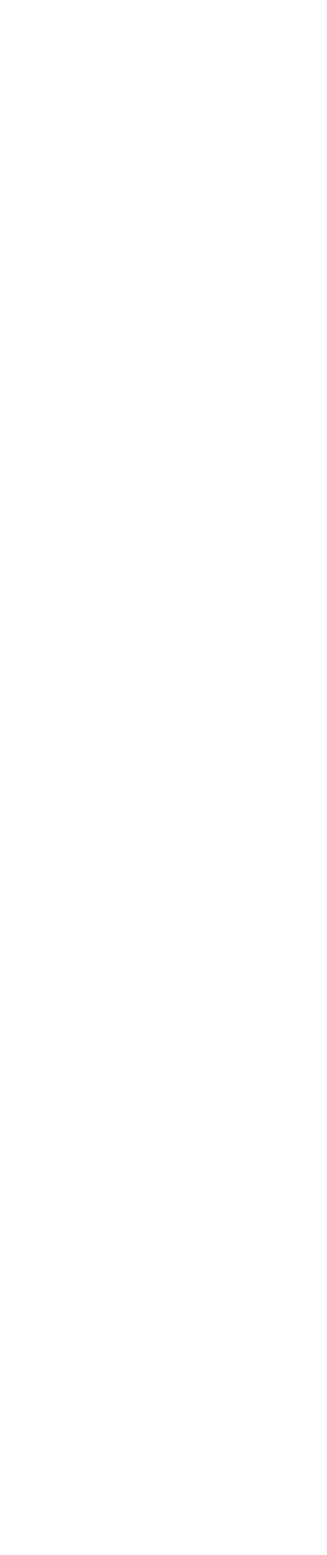
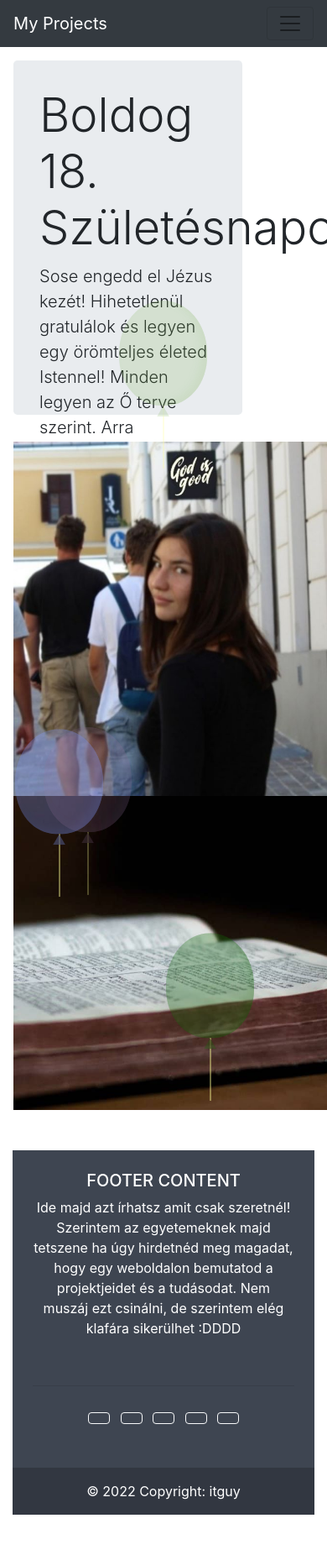
Before and after one commit to AndrasTarlos/DorkaSzlany, a plain HTML site: page index.html in a window 390 px wide. Shown: the whole page at 84% size. Before the commit the page ends 844 px from the top, so only its background shows below. Drawn offline with nearby package versions, Linux system fonts and the light colour scheme.

Commit message:
Finished Birthday website

```diff
--- /dev/null
+++ b/_footer.html
@@ -0,0 +1,77 @@
+<div class="container my-5">
+    <footer
+            class="text-center text-lg-start text-white"
+            style="background-color: #3e4551"
+    >
+        <div class="container p-4 pb-0">
+            <section class="">
+                <div class="row d-flex justify-content-center">
+                    <div class="col-lg-4 col-md-6 mb-4 mb-md-0 ">
+                        <h5 class="text-uppercase">FOOTER CONTENT</h5>
+
+                        <p>
+                            Ide majd azt írhatsz amit csak szeretnél! Szerintem az egyetemeknek
+                            majd tetszene ha úgy hirdetnéd meg magadat, hogy egy weboldalon
+                            bemutatod a projektjeidet és a tudásodat. Nem muszáj ezt csinálni, de
+                            szerintem elég klafára sikerülhet :DDDD
+                        </p>
+                    </div>
+                </div>
+            </section>
+            <hr class="mb-4" />
+
+            <!-- Section: Social media -->
+            <section class="mb-4 text-center">
+                <!-- Facebook -->
+                <a
+                        class="btn btn-outline-light btn-floating m-1"
+                        href="#!"
+                        role="button"
+                ><i class="bi bi-facebook"></i
+                ></a>
+
+                <!-- Google -->
+                <a
+                        class="btn btn-outline-light btn-floating m-1"
+                        href="#!"
+                        role="button"
+                ><i class="fab fa-google"></i
+                ></a>
+
+                <!-- Instagram -->
+                <a
+                        class="btn btn-outline-light btn-floating m-1"
+                        href="#!"
+                        role="button"
+                ><i class="fab fa-instagram"></i
+                ></a>
+
+                <!-- Linkedin -->
+                <a
+                        class="btn btn-outline-light btn-floating m-1"
+                        href="#!"
+                        role="button"
+                ><i class="fab fa-linkedin-in"></i
+                ></a>
+
+                <!-- Github -->
+                <a
+                        class="btn btn-outline-light btn-floating m-1"
+                        href="#!"
+                        role="button"
+                ><i class="fab fa-github"></i
+                ></a>
+            </section>
+            <!-- Section: Social media -->
+        </div>
+        <div
+                class="text-center p-3"
+                style="background-color: rgba(0, 0, 0, 0.2)"
+        >
+            © 2022 Copyright:
+            <a class="text-white" href="https://github.com/AndrasTarlos"
+            >itguy</a
+            >
+        </div>
+    </footer>
+</div>
--- /dev/null
+++ b/_header.html
@@ -0,0 +1,20 @@
+<nav class="navbar navbar-expand-lg navbar-light bg-dark">
+    <a class="navbar-brand text-white" href="#">My Projects</a>
+    <button class="navbar-toggler" type="button" data-toggle="collapse" data-target="#navbarSupportedContent" aria-controls="navbarSupportedContent" aria-expanded="false" aria-label="Toggle navigation">
+        <span class="navbar-toggler-icon"></span>
+    </button>
+
+    <div class="collapse navbar-collapse" id="navbarSupportedContent">
+        <ul class="navbar-nav mr-auto">
+            <li class="nav-item active">
+                <a class="nav-link text-white" href="#">Motivation<span class="sr-only">(current)</span></a>
+            </li>
+            <li class="nav-item">
+                <a class="nav-link text-white" href="#">About me</a>
+            </li>
+            <li class="nav-item">
+                <a class="nav-link text-white" href="#">Curriculum Vitae</a>
+            </li>
+        </ul>
+    </div>
+</nav>
--- /dev/null
+++ b/css/balloon.css
@@ -0,0 +1,52 @@
+body {
+    margin: 0;
+}
+
+#balloon-container {
+    height: 100vh;
+    padding: 1em;
+    box-sizing: border-box;
+    display: flex;
+    flex-wrap: wrap;
+    overflow: hidden;
+}
+
+.balloon {
+    height: 125px;
+    width: 105px;
+    border-radius: 75% 75% 70% 70%;
+    position: relative;
+}
+
+.balloon:before {
+    content: "";
+    height: 75px;
+    width: 1px;
+    padding: 1px;
+    background-color: #FDFD96;
+    display: block;
+    position: absolute;
+    top: 125px;
+    left: 0;
+    right: 0;
+    margin: auto;
+}
+
+.balloon:after {
+    content: "▲";
+    text-align: center;
+    display: block;
+    position: absolute;
+    color: inherit;
+    top: 120px;
+    left: 0;
+    right: 0;
+    margin: auto;
+}
+
+@keyframes float {
+    from {transform: translateY(100vh);
+        opacity: 1;}
+    to {transform: translateY(-300vh);
+        opacity: 0;}
+}
--- a/index.html
+++ b/index.html
@@ -2,9 +2,121 @@
 <html lang="en">
 <head>
     <meta charset="UTF-8">
-    <title>Title</title>
+    <title>Boldog Szülinapot!</title>
+    <link rel="icon" href="https://cdn-icons-png.flaticon.com/512/1930/1930660.png">
+    <link rel="stylesheet" href="css/balloon.css">
+
+    <!-- Required meta tags -->
+    <meta charset="utf-8">
+    <meta name="viewport" content="width=device-width, initial-scale=1, shrink-to-fit=no">
+
+    <script src="https://ajax.googleapis.com/ajax/libs/jquery/1.10.2/jquery.min.js"></script>
+    <script src="https://cdn.jsdelivr.net/npm/jquery@3.5.1/dist/jquery.slim.min.js" integrity="sha384-DfXdz2htPH0lsSSs5nCTpuj/zy4C+OGpamoFVy38MVBnE+IbbVYUew+OrCXaRkfj" crossorigin="anonymous"></script>
+    <script src="https://cdn.jsdelivr.net/npm/bootstrap@4.6.2/dist/js/bootstrap.bundle.min.js" integrity="sha384-Fy6S3B9q64WdZWQUiU+q4/2Lc9npb8tCaSX9FK7E8HnRr0Jz8D6OP9dO5Vg3Q9ct" crossorigin="anonymous"></script>
+    <script
+            src="https://code.jquery.com/jquery-3.6.0.min.js"
+            integrity="sha256-/xUj+3OJU5yExlq6GSYGSHk7tPXikynS7ogEvDej/m4="
+            crossorigin="anonymous"
+    ></script>
+    <script src="js/balloon.js"></script>
+    <script>
+        $(function(){
+            $("#header").load("_header.html");
+            $("#footer").load("_footer.html");
+        });
+    </script>
+
+    <!-- Bootstrap CSS -->
+    <link rel="stylesheet" href="https://cdn.jsdelivr.net/npm/bootstrap@4.6.2/dist/css/bootstrap.min.css" integrity="sha384-xOolHFLEh07PJGoPkLv1IbcEPTNtaed2xpHsD9ESMhqIYd0nLMwNLD69Npy4HI+N" crossorigin="anonymous">
+    <style>
+        .splash {
+            position: fixed;
+            top: 0;
+            left: 0;
+            width: 100%;
+            height: 100%;
+            background: black;
+            z-index: 200;
+            color: white;
+            text-align: center;
+            line-height: 90vh;
+        }
+
+        .splash.display-none {
+            position: fixed;
+            opacity: 0;
+            top: 0;
+            left: 0;
+            width: 100%;
+            height: 100%;
+            background: black;
+            z-index: -10;
+            color: white;
+            text-align: center;
+            line-height: 90vh;
+            transition: all 0.5s;
+        }
+
+        @keyframes fadeIn {
+            to {
+                opacity: 1;
+            }
+        }
+
+        .fade-in {
+            padding-top: 20%;
+            opacity: 0;
+            animation: fadeIn 1s ease-in forwards;
+        }
+    </style>
 </head>
 <body>
+    <header>
+        <div id="header"></div>
+    </header>
 
+    <div class="splash">
+        <h1 class="fade-in">Szia Dorka!</h1>
+    </div>
+
+    <div id="balloon-container" style="height: 150vh">
+        <div class="jumbotron" style="height: 50vh;width: 70vw">
+            <div class="container">
+                <h1 class="display-4">Boldog 18. Születésnapot!</h1>
+                <p class="lead">Sose engedd el Jézus kezét! Hihetetlenül gratulálok és legyen egy örömteljes életed Istennel! Minden legyen az Ő terve szerint.
+                Arra gondoltam, hogy szülinapod alkalmából egy weboldalt készitenék neked és amikor eljön az idő, akkor az egyetemi jelentkezéseidnél
+                megadhatod ennek a weboldalnak a linkjét (Ne aggódj, jobb lesz ennél a linknél :D ). Boldog Szülinapot!</p>
+
+            </div>
+        </div>
+        <img src="images/Dorka.jpg" alt="Dorka kép" style="height: 50vh;width: auto">
+        <img src="images/bible.jpg" alt="Biblia kép" style="height: 55vh;width: auto">
+        <div class="jumbotron" style="height: 55vh;width: 67.5vw">
+            <div class="container">
+                <h1 class="display-4">23. Zsoltár</h1>
+                <p class="lead">“Az Úr az én pásztorom, nem szűkölködöm.
+                    Füves legelőkön terelget, csendes vizekhez vezet engem.
+                    Lelkemet megvidámítja, az igazság ösvényein vezet engem az Ő nevéért.
+                    Még ha a halál árnyékának völgyében járok is, nem félek semmi bajtól,
+                    mert Te velem vagy; vessződ és botod megvigasztal engem.
+                    Asztalt terítesz nekem ellenségeim szeme láttára.
+                    Megkened fejemet olajjal, csordultig van poharam.
+                    Bizony, jóságod és szereteted kísér életem minden napján,
+                    s az Úr házában lakom egész életemben.”</p>
+
+            </div>
+        </div>
+    </div>
+    <footer id="footer"></footer>
+
+    <script>
+        const splash = document.querySelector(".splash")
+
+        document.addEventListener("DOMContentLoaded", (e)=> {
+            setTimeout(()=>{
+                splash.classList.add("display-none")
+            }, 2000)
+        })
+    </script>
 </body>
 </html>
--- /dev/null
+++ b/js/balloon.js
@@ -0,0 +1,32 @@
+function random(num) {
+    return Math.floor(Math.random()*num)
+}
+
+function getRandomStyles() {
+    var r = random(255);
+    var g = random(255);
+    var b = random(255);
+    var mt = random(200);
+    var ml = random(50);
+    var dur = random(5)+5;
+    return `
+  background-color: rgba(${r},${g},${b},0.7);
+  color: rgba(${r},${g},${b},0.7);
+  box-shadow: inset -7px -3px 10px rgba(${r-10},${g-10},${b-10},0.7);
+  margin: ${mt}px 0 0 ${ml}px;
+  animation: float ${dur}s ease-in infinite
+  `
+}
+
+function createBalloons(num) {
+    var balloonContainer = document.getElementById("balloon-container")
+    for (var i = num; i > 0; i--) {
+        var balloon = document.createElement("div");
+        balloon.className = "balloon";
+        balloon.style.cssText = getRandomStyles();           balloonContainer.append(balloon);
+    }
+}
+
+window.onload = function() {
+    createBalloons(100);
+}
```
Also changed, not shown: images/Dorka.jpg (added), images/bible.jpg (added).
